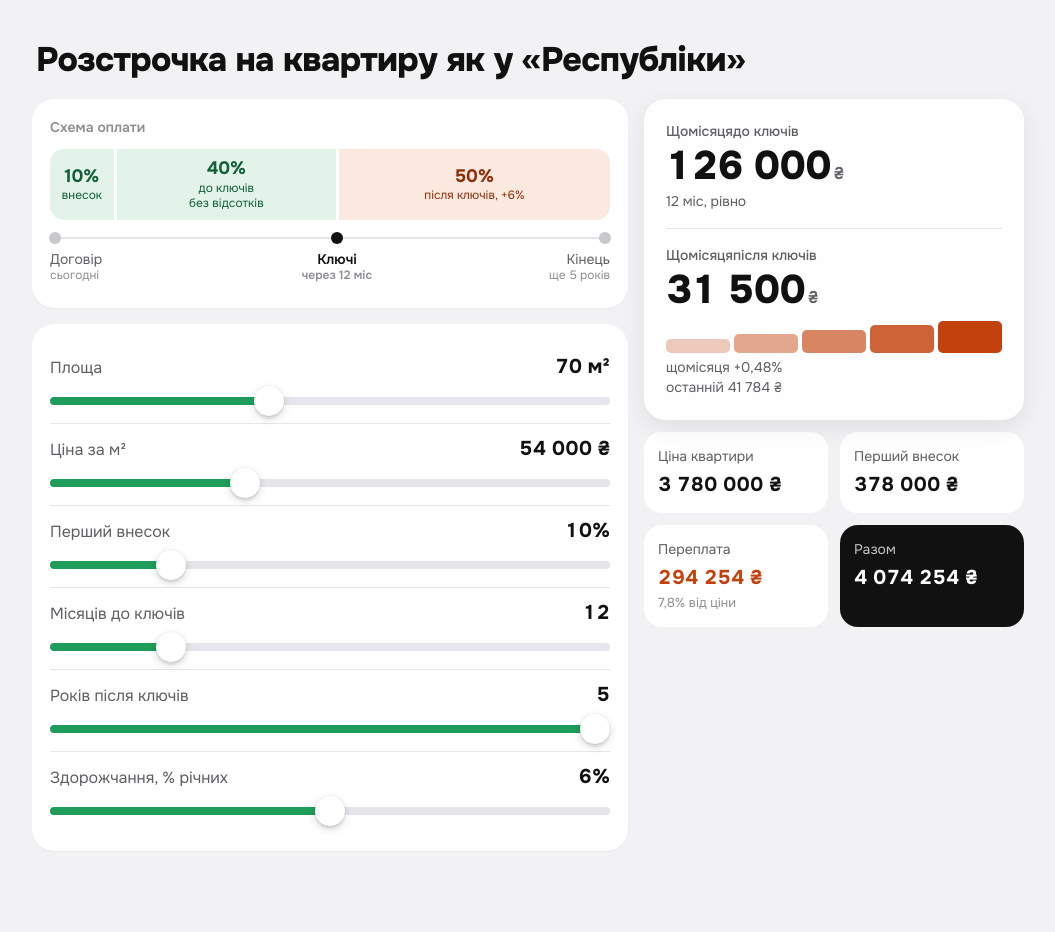
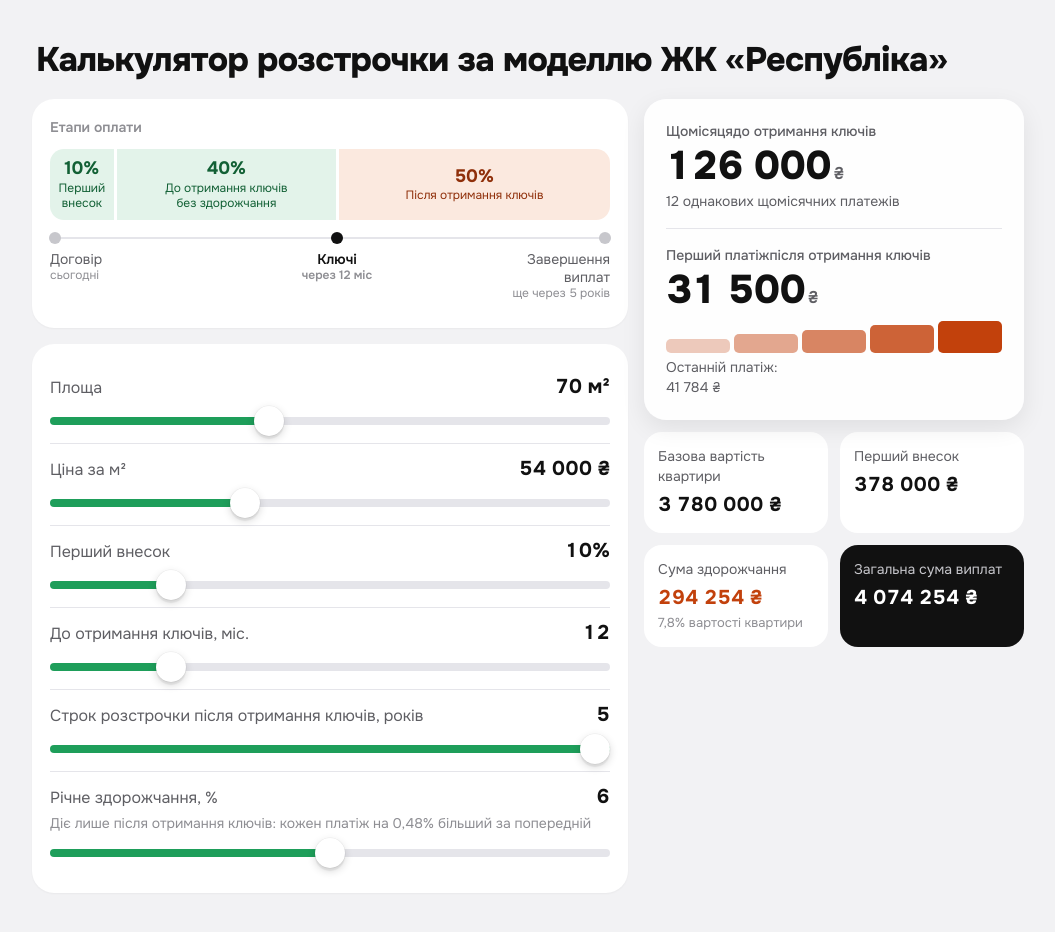
Before and after one commit to LexGoArt/rozstrochka-respublika, a plain HTML site: page index.html in a window 1280 px wide. Shown: the whole page, without its empty margins (112-1167 px from the left). Drawn offline with Linux system fonts and the light colour scheme.

Commit message:
Тексти: зрозумілі назви етапів, повзунків і підсумків
Co-Authored-By: Claude Opus 5.5 <noreply@anthropic.com>

```diff
--- a/index.html
+++ b/index.html
@@ -2,7 +2,7 @@
 <meta name=viewport content="width=device-width,initial-scale=1,viewport-fit=cover">
 <meta name=robots content="noindex,nofollow">
 <meta name=theme-color content="#F2F2F4">
-<title>Розстрочка як у Республіки</title>
+<title>Калькулятор розстрочки за моделлю ЖК «Республіка»</title>
 <link rel=preconnect href=https://fonts.googleapis.com><link rel=preconnect href=https://fonts.gstatic.com crossorigin>
 <link href="https://fonts.googleapis.com/css2?family=Onest:wght@400;500;600;700;800&display=swap" rel=stylesheet>
 <style>
@@ -40,7 +40,7 @@ h1{font-size:26px;line-height:1.15;letter-spacing:-.02em;font-weight:800;margin:
 .tl::before{content:"";position:absolute;left:5px;right:5px;top:5px;height:2px;border-radius:1px;background:var(--hair)}
 .tl i{position:absolute;top:0;width:12px;height:12px;border-radius:50%;background:#C7C7CC;margin-left:-6px}
 .tl .k{background:var(--ink);transition:left 220ms var(--ease)}
-.tll{position:relative;height:40px;font-size:14px;color:var(--ink2);margin-top:6px}
+.tll{position:relative;height:60px;font-size:14px;color:var(--ink2);margin-top:6px}
 .tll span{position:absolute;top:0;line-height:1.3}
 .tll small{display:block;font-size:12px;color:var(--ink3)}
 .tll .a{left:0}.tll .c{right:0;text-align:right}
@@ -51,6 +51,7 @@ h1{font-size:26px;line-height:1.15;letter-spacing:-.02em;font-weight:800;margin:
 .sl label{font-size:16px;color:var(--ink2)}
 .sl .v{font-size:20px;font-weight:700}
 .sl input{grid-column:1/-1}
+.sl .hint{grid-column:1/-1;font-size:14px;color:var(--ink3);margin-top:2px}
 input[type=range]{-webkit-appearance:none;appearance:none;width:100%;height:40px;margin:0;background:transparent;cursor:pointer;--p:50%}
 input[type=range]::-webkit-slider-runnable-track{height:8px;border-radius:4px;background:linear-gradient(to right,var(--g) var(--p),var(--hair) var(--p))}
 input[type=range]::-webkit-slider-thumb{-webkit-appearance:none;width:30px;height:30px;margin-top:-11px;border-radius:50%;background:#fff;box-shadow:0 0 0 .5px rgba(0,0,0,.06),0 3px 8px rgba(0,0,0,.16),0 3px 1px rgba(0,0,0,.06);transition:transform 140ms var(--ease)}
@@ -84,39 +85,39 @@ input[type=range]:focus-visible::-webkit-slider-thumb{box-shadow:0 0 0 4px rgba(
 @media (prefers-reduced-motion:reduce){*{transition:none!important}}
 </style></head><body><main>
 
-<h1>Розстрочка на квартиру як у «Республіки»</h1>
+<h1>Калькулятор розстрочки за моделлю ЖК «Республіка»</h1>
 
 <div class=lay>
   <div>
-    <section class=card aria-label="Схема оплати">
-      <p class=cap>Схема оплати</p>
+    <section class=card aria-label="Етапи оплати">
+      <p class=cap>Етапи оплати</p>
       <div class=bar>
-        <div class="seg s1" id=s1><b id=s1b></b><span>внесок</span></div>
-        <div class="seg s2" id=s2><b id=s2b></b><span>до ключів<br>без відсотків</span></div>
+        <div class="seg s1" id=s1><b id=s1b></b><span>Перший внесок</span></div>
+        <div class="seg s2" id=s2><b id=s2b></b><span>До отримання ключів<br>без здорожчання</span></div>
         <div class="seg s3" id=s3><b>50%</b><span id=s3s></span></div>
       </div>
       <div class=tl aria-hidden=true><i style="left:5px"></i><i class=k id=kd></i><i style="left:calc(100% - 5px)"></i></div>
-      <div class=tll aria-hidden=true><span class=a>Договір<small>сьогодні</small></span><span class=b id=kl>Ключі<small id=kls></small></span><span class=c>Кінець<small id=kcs></small></span></div>
+      <div class=tll aria-hidden=true><span class=a>Договір<small>сьогодні</small></span><span class=b id=kl>Ключі<small id=kls></small></span><span class=c>Завершення<br>виплат<small id=kcs></small></span></div>
     </section>
     <section class=card aria-label="Розрахунок">
       <div class=sl><label for=area>Площа</label><span class="v num" id=area-v></span><input id=area type=range min=20 max=150 step=0.5 value=70></div>
       <div class=sl><label for=price>Ціна за м²</label><span class="v num" id=price-v></span><input id=price type=range min=20000 max=120000 step=500 value=54000></div>
       <div class=sl><label for=fp>Перший внесок</label><span class="v num" id=fp-v></span><input id=fp type=range min=0 max=50 step=1 value=10></div>
-      <div class=sl><label for=n1>Місяців до ключів</label><span class="v num" id=n1-v></span><input id=n1 type=range min=3 max=48 step=1 value=12></div>
-      <div class=sl><label for=n2>Років після ключів</label><span class="v num" id=n2-v></span><input id=n2 type=range min=1 max=5 step=1 value=5></div>
-      <div class=sl><label for=rate>Здорожчання, % річних</label><span class="v num" id=rate-v></span><input id=rate type=range min=0 max=12 step=0.5 value=6></div>
+      <div class=sl><label for=n1>До отримання ключів, міс.</label><span class="v num" id=n1-v></span><input id=n1 type=range min=3 max=48 step=1 value=12></div>
+      <div class=sl><label for=n2>Строк розстрочки після отримання ключів, років</label><span class="v num" id=n2-v></span><input id=n2 type=range min=1 max=5 step=1 value=5></div>
+      <div class=sl><label for=rate>Річне здорожчання, %</label><span class="v num" id=rate-v></span><small class=hint id=rate-h></small><input id=rate type=range min=0 max=12 step=0.5 value=6></div>
     </section>
   </div>
   <aside class=side aria-live=polite>
     <div class="card hero">
-      <div><div class=l>Щомісяця<br>до ключів</div><div class="n num" id=o-m1></div><div class=s id=o-m1s></div></div>
-      <div><div class=l>Щомісяця<br>після ключів</div><div class="n num" id=o-m2></div><div class=yrs id=yrs aria-hidden=true><i></i><i></i><i></i><i></i><i></i></div><div class=s id=o-m2s></div></div>
+      <div><div class=l>Щомісяця<br>до отримання ключів</div><div class="n num" id=o-m1></div><div class=s id=o-m1s></div></div>
+      <div><div class=l id=o-m2l>Перший платіж<br>після отримання ключів</div><div class="n num" id=o-m2></div><div class=s id=o-m2a></div><div class=yrs id=yrs aria-hidden=true><i></i><i></i><i></i><i></i><i></i></div><div class=s id=o-m2s></div></div>
     </div>
     <div class=sec>
-      <div class=t><div class=l>Ціна квартири</div><div class="n num" id=o-p></div></div>
+      <div class=t><div class=l>Базова вартість квартири</div><div class="n num" id=o-p></div></div>
       <div class=t><div class=l>Перший внесок</div><div class="n num" id=o-f></div></div>
-      <div class="t over"><div class=l>Переплата</div><div class="n num" id=o-mk></div><div class=s id=o-mks></div></div>
-      <div class="t sum"><div class=l>Разом</div><div class="n num" id=o-t></div></div>
+      <div class="t over"><div class=l>Сума здорожчання</div><div class="n num" id=o-mk></div><div class=s id=o-mks></div></div>
+      <div class="t sum"><div class=l>Загальна сума виплат</div><div class="n num" id=o-t></div></div>
     </div>
   </aside>
 </div>
@@ -129,7 +130,7 @@ const pct=v=>String(v).replace('.',',');
 const yr=y=>y+' '+(y===1?'рік':(y>=2&&y<=4?'роки':'років'));
 /* як у графіку «Республіки» від 19.11.2026: після ключів залишок ділиться на рівні частини, і платіж щомісяця росте; 6% річних = +0,48% на місяць */
 const grow=r=>r?Math.floor((Math.pow(1+r/100,1/12)-1)*1e4)/1e4:0;
-const LBL={area:v=>pct(v)+' м²',price:v=>f0(v)+' ₴',fp:v=>v+'%',n1:v=>String(v),n2:v=>String(v),rate:v=>pct(v)+'%'};
+const LBL={area:v=>pct(v)+' м²',price:v=>f0(v)+' ₴',fp:v=>v+'%',n1:v=>String(v),n2:v=>String(v),rate:v=>pct(v)};
 const ids=Object.keys(LBL);
 function fill(el){el.style.setProperty('--p',((el.value-el.min)/(el.max-el.min)*100)+'%')}
 function place(){if(!document.getElementById('kd'))return;const s3=$('s3'),bar=s3.parentNode,x=s3.offsetLeft-bar.offsetLeft-2,W=bar.offsetWidth,w=$('kl').offsetWidth/2;
@@ -139,27 +140,29 @@ function calc(){
   const P=v.area*v.price,F=P*v.fp/100,K=P/2,pre=K-F,R=P-K,n2=v.n2*12,g=grow(v.rate);
   const m1=pre/v.n1,m2=R/n2,last=m2*Math.pow(1+g,n2-1),after=g?m2*(Math.pow(1+g,n2)-1)/g:R,mk=after-R;
   $('o-m1').innerHTML=f0(m1)+'<small>₴</small>';
-  $('o-m1s').textContent=v.n1+' міс, рівно';
+  $('o-m1s').textContent=v.n1+' однакових щомісячних платежів';
   $('o-m2').innerHTML=f0(m2)+'<small>₴</small>';
-  $('o-m2s').innerHTML=g?'щомісяця +'+pct((g*100).toFixed(2))+'%<br>останній '+f0(last)+' ₴':yr(v.n2)+', рівно';
+  $('o-m2a').textContent=g?'':n2+' однакових щомісячних платежів';$('o-m2a').hidden=!!g;$('o-m2l').innerHTML=(g?'Перший платіж':'Щомісяця')+'<br>після отримання ключів';
+  $('o-m2s').innerHTML=g?'Останній платіж:<br>'+f0(last)+' ₴':'';
+  $('rate-h').textContent=g?'Діє лише після отримання ключів: кожен платіж на '+pct((g*100).toFixed(2))+'% більший за попередній':'Без здорожчання: усі платежі після отримання ключів однакові';
   /* стовпчик на кожен рік після ключів: сходинки показують, що платіж росте (точні суми в підписі) */
   const yb=document.querySelectorAll('#yrs i'),Y=v.n2;$('yrs').classList.toggle('free',!g);
   yb.forEach((b,k)=>{b.hidden=k>=Y;b.style.height=(g&&Y>1?44+56*k/(Y-1):60)+'%';b.style.opacity=Y>1?(.28+.72*k/(Y-1)).toFixed(2):1});
   $('o-p').textContent=f0(P)+' ₴';
   $('o-f').textContent=F?f0(F)+' ₴':'немає';
   $('o-mk').textContent=mk>0.5?f0(mk)+' ₴':'немає';
-  $('o-mks').textContent=mk>0.5?pct((mk/P*100).toFixed(1))+'% від ціни':'';
+  $('o-mks').textContent=mk>0.5?pct((mk/P*100).toFixed(1))+'% вартості квартири':'';
   $('o-t').textContent=f0(P+mk)+' ₴';
   $('sm1').textContent=f0(m1)+' ₴';$('sm2').textContent=f0(m2)+' ₴';
   /* схема */
   $('s1').hidden=!v.fp;$('s1b').textContent=v.fp+'%';$('s2b').textContent=(50-v.fp)+'%';
   $('s1').style.flexGrow=v.fp;$('s2').style.flexGrow=50-v.fp;$('s3').style.flexGrow=50;
   $('s2').hidden=v.fp>=50;
-  $('s3s').textContent=v.rate?'після ключів, +'+pct(v.rate)+'%':'після ключів';
+  $('s3s').innerHTML=v.rate?'Після отримання ключів':'Після отримання ключів<br>без здорожчання';
   $('s3').classList.toggle('free',!v.rate);
   $('leg2').hidden=!v.rate;
   $('kls').textContent='через '+v.n1+' міс';
-  $('kcs').textContent='ще '+yr(v.n2);
+  $('kcs').textContent='ще через '+yr(v.n2);
   requestAnimationFrame(place);
 }
 document.querySelectorAll('.seg').forEach(s=>{s.style.flexBasis='0';s.style.flexShrink='1'});
```
